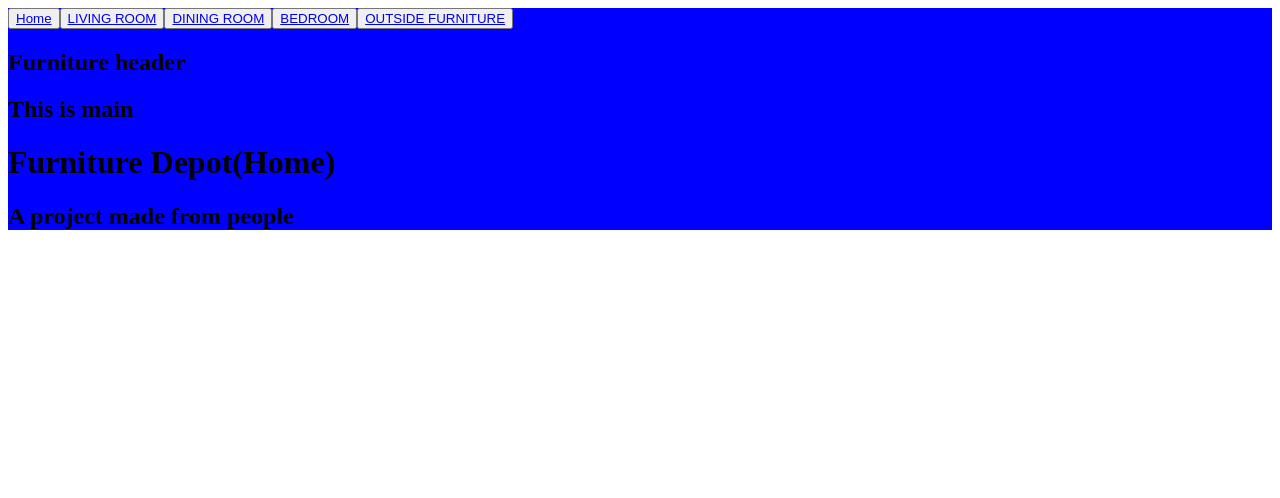
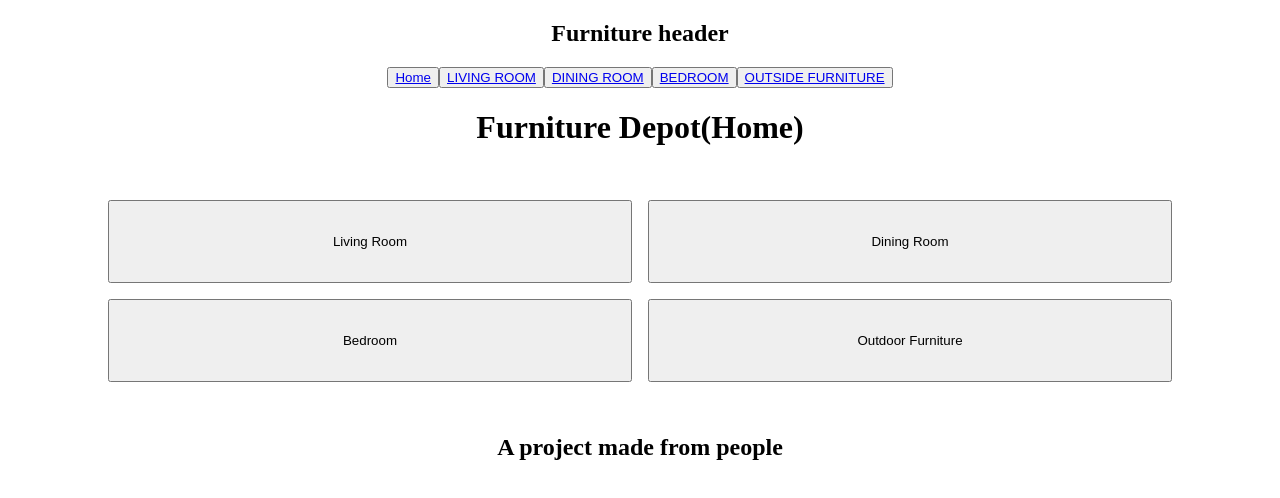
Before and after one commit to FurnitureDepot-P3/Furniture-Depot-Front-End, a React (Create React App) app in the folder furniture-depot/: page / in a window 1280 px wide. Shown: the top 498 px of the page. Built offline with nearby package versions, Linux system fonts and the light colour scheme.

Commit message:
added mainpage categories. Sized up boxes in css.

```diff
--- a/furniture-depot/src/App.css
+++ b/furniture-depot/src/App.css
@@ -1,42 +1,30 @@
 .App {
- background-color: blue;
+ text-align: center;
 }
 
 
 .navbar {
   color:purple;
 }
-/* .App-logo {
-  height: 40vmin;
-  pointer-events: none;
+
+.homecats {
+
+
 }
 
-@media (prefers-reduced-motion: no-preference) {
-  .App-logo {
-    animation: App-logo-spin infinite 20s linear;
-  }
+.catbtns {
+  display: grid;
+  grid-template-columns: repeat(2,minmax(200px,1fr));
+  grid-gap: 1em;
+  padding: 32px 100px;
 }
 
-.App-header {
-  background-color: #282c34;
-  min-height: 100vh;
-  display: flex;
-  flex-direction: column;
-  align-items: center;
-  justify-content: center;
-  font-size: calc(10px + 2vmin);
-  color: white;
+/* padding is changing row size */
+.livingbtn {
+  padding: 32px 16px;
 }
 
-.App-link {
-  color: #61dafb;
+/* padding is changing row size */
+.bedbtn {
+  padding: 32px 16px;
 }
-
-@keyframes App-logo-spin {
-  from {
-    transform: rotate(0deg);
-  }
-  to {
-    transform: rotate(360deg);
-  }
-} */
--- a/furniture-depot/src/App.js
+++ b/furniture-depot/src/App.js
@@ -9,7 +9,6 @@ function App() {
     <div className="App">
 
       <Header />
-
 
 
         <Main />
--- a/furniture-depot/src/components/Footer.jsx
+++ b/furniture-depot/src/components/Footer.jsx
@@ -1,3 +1,4 @@
+
 
 export default function Footer () {
     return(
--- a/furniture-depot/src/components/Header.jsx
+++ b/furniture-depot/src/components/Header.jsx
@@ -4,8 +4,8 @@ import Nav from './Nav'
 export default function Header () {
     return (
         <div>
+            <h2> Furniture header </h2>
             < Nav />
-            <h2> Furniture header </h2>
         </div>
     )
 }
--- a/furniture-depot/src/components/Home.jsx
+++ b/furniture-depot/src/components/Home.jsx
@@ -2,8 +2,29 @@ import React from 'react'
 
 export default function Home (props) {
     return (
-        <div>
-            <h1 classname= 'title'> Furniture Depot(Home)</h1>
+        <div className="homecats">
+
+            <div className="homeh1">
+            <h1 className= 'title'> Furniture Depot(Home)</h1>
+            </div>
+
+        <div className="catbtns">
+                <button className="livingbtn">
+                Living Room
+                </button>
+
+                <button className="diningbtn">
+                Dining Room
+                </button>
+
+                <button className="bedbtn">
+                Bedroom
+                </button>
+
+                <button className="outbtn">
+                Outdoor Furniture
+                </button>
+        </div>
 
         </div>
     )
--- a/furniture-depot/src/components/Main.jsx
+++ b/furniture-depot/src/components/Main.jsx
@@ -11,9 +11,6 @@ import Nav from './Nav'
 export default function Main () {
     return (
     <div>
-        <div>
-            <h2>This is main</h2>
-        </div>
 
         <div>
             <Routes>
```
